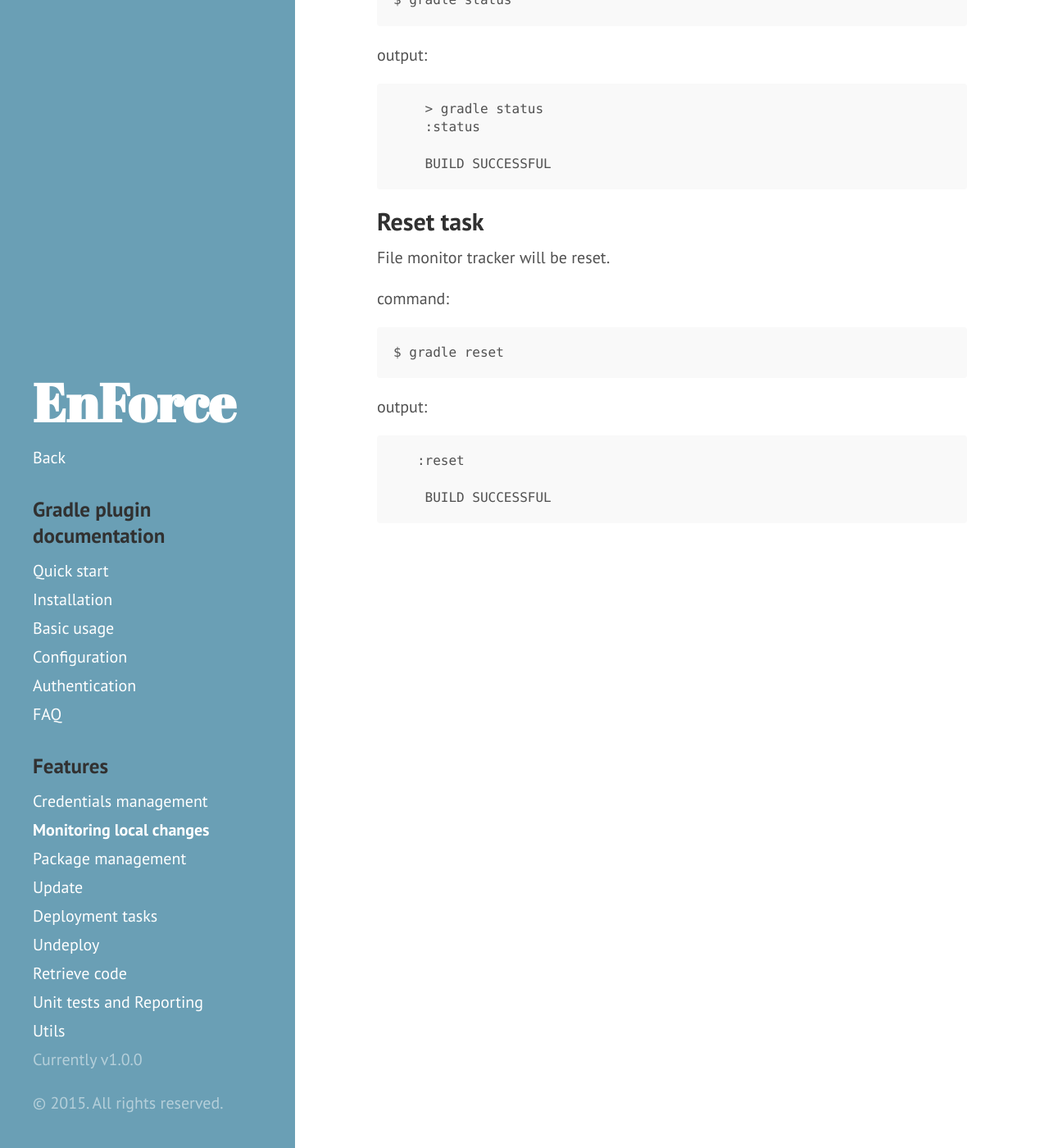
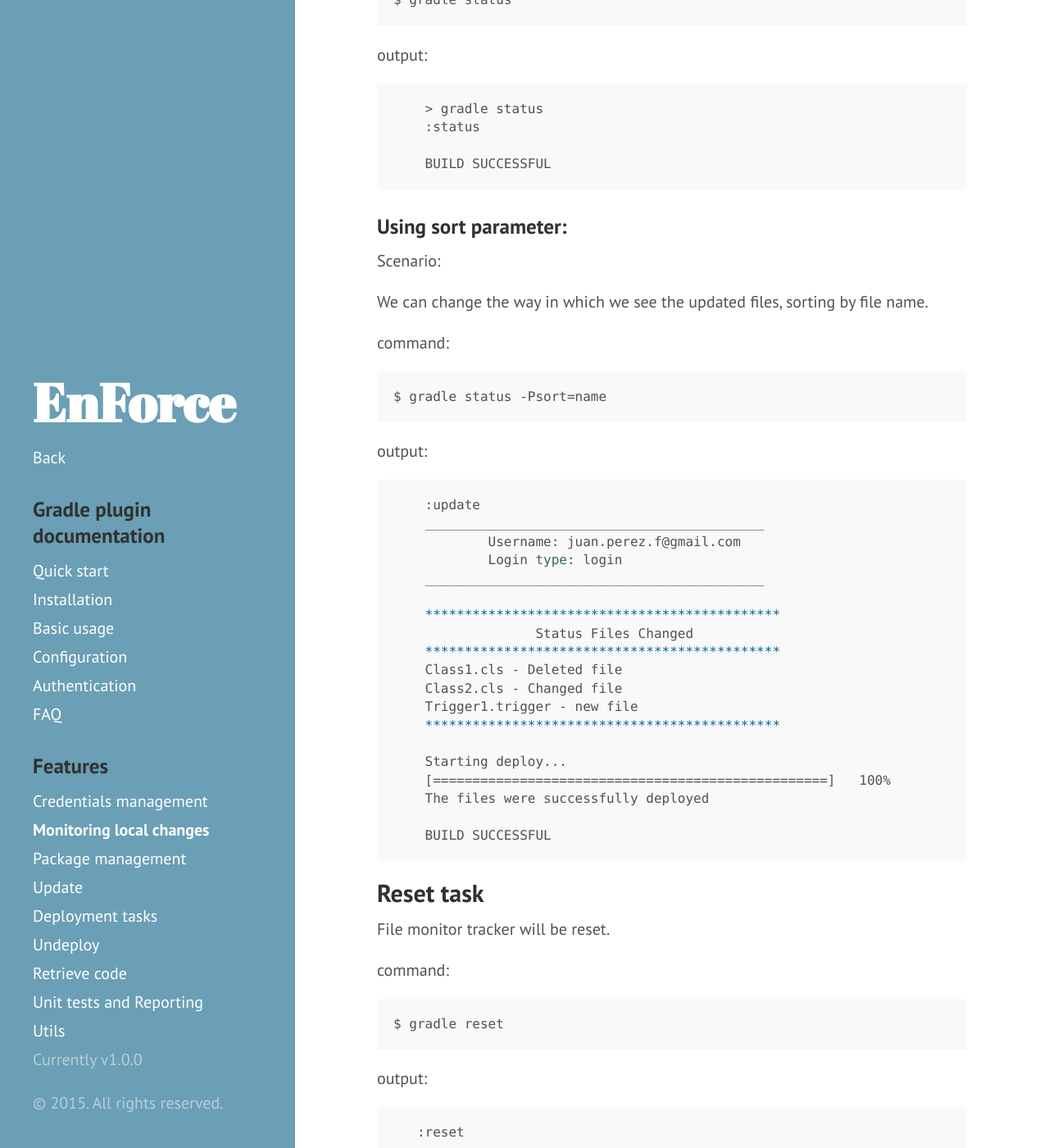
Before and after one commit to fundacionjala/enforce-gradle-plugin, a Jekyll site: the page built from _docs/file-monitor.md, in a window 1280 px wide and 1400 px high, scrolled down 1912 px. Shown: the whole window at 82% size. Built offline with Jekyll 4.4.1, drawn with Linux system fonts in a browser that asks for light colours.

Commit message:
Add new parameter sortBy name in status task, and delete temporary files option is aviable

````diff
--- a/_docs/file-monitor.md
+++ b/_docs/file-monitor.md
@@ -76,6 +76,42 @@ output:
     BUILD SUCCESSFUL
 ```
 
+
+
+### Using sort parameter:
+
+Scenario:
+
+We can change the way in which we see the updated files, sorting by file name.
+
+command:
+
+	$ gradle status -Psort=name
+
+output:
+
+```bash
+    :update
+    ___________________________________________
+            Username: juan.perez.f@gmail.com
+            Login type: login
+    ___________________________________________
+
+    *********************************************
+                  Status Files Changed
+    *********************************************
+    Class1.cls - Deleted file
+    Class2.cls - Changed file
+    Trigger1.trigger - new file
+    *********************************************
+
+    Starting deploy...
+    [==================================================]   100%
+    The files were successfully deployed
+
+    BUILD SUCCESSFUL
+```
+
 ## Reset task
 
 File monitor tracker will be reset.
````
Also changed, not shown: _docs/configuration.md (+1 -0 lines), _docs/quickstart.md (+1 -0 lines).
